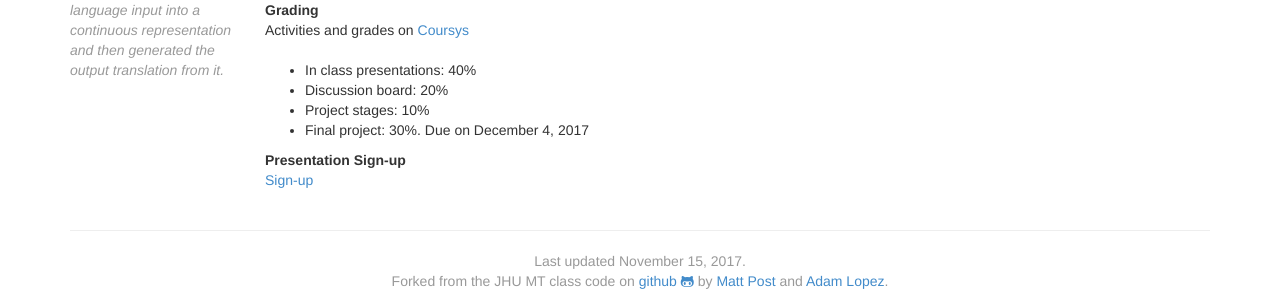
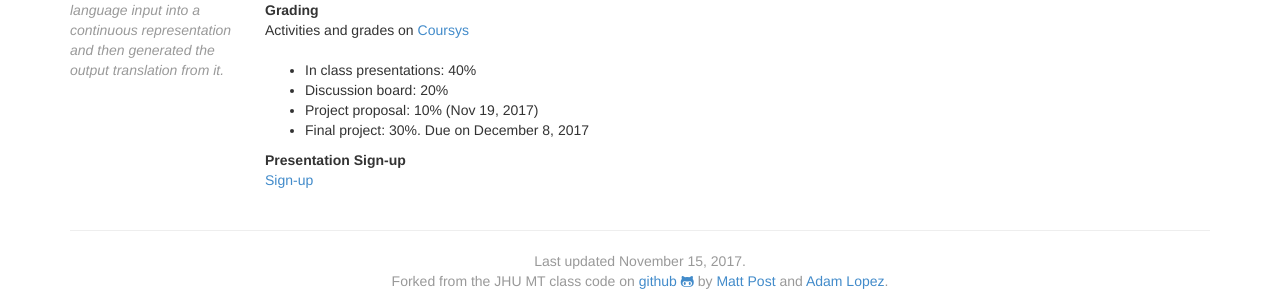
Before and after one commit to anoopsarkar/neuralmt-class, a Jekyll site: the page built from index.md, in a window 1280 px wide. Shown: the part 463-757 px from the top of the page. Built offline with Jekyll 4.4.1, drawn with Linux system fonts in a browser that asks for light colours; nearby versions of some CDN libraries.

Commit message:
changed due dates

```diff
--- a/index.md
+++ b/index.md
@@ -42,8 +42,8 @@ Grading
 
 * In class presentations: 40%
 * Discussion board: 20%
-* Project stages: 10%
-* Final project: 30%. Due on December 4, 2017
+* Project proposal: 10% (Nov 19, 2017)
+* Final project: 30%. Due on December 8, 2017
 
 Presentation Sign-up
 : [Sign-up](https://docs.google.com/spreadsheets/d/1WVTtcJLLK_RlhzSeZmdIveAPjga-tjecqvV-deOG16g/edit?usp=sharing)
```
Also changed, not shown: project.md (+1 -1 lines).
